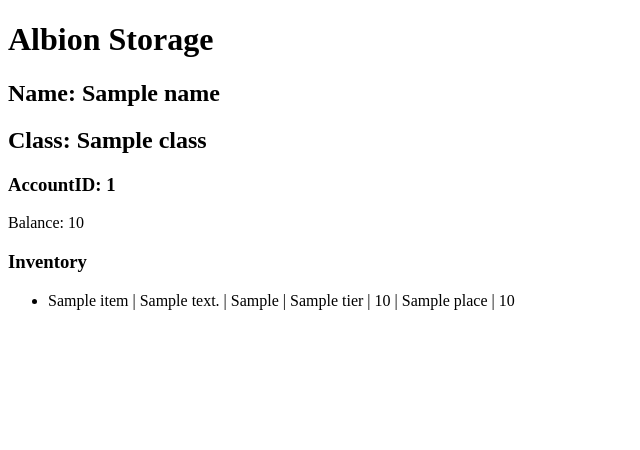
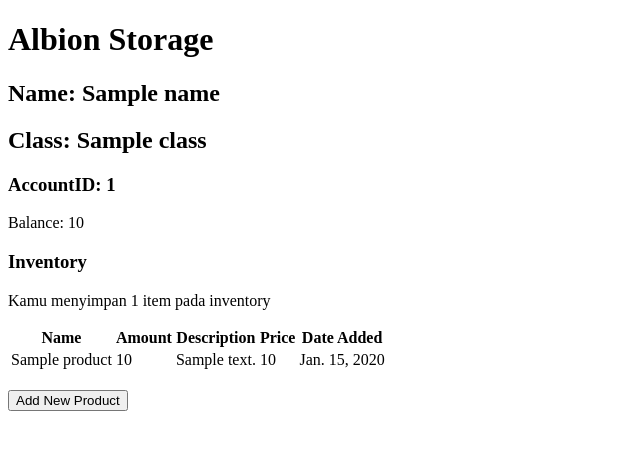
Before and after one commit to hanan-collab/AlbionStorage, a Django app: template main/templates/main.html in a window 1280 px wide. Shown: the top 450 px of the page, without its empty margins (0-640 px from the left). Run offline with Django 4.2, Linux system fonts and the light colour scheme; tables that the repository leaves empty hold one stand-in row (values such as "Sample post"); the template is opened without the code that fills it: values that come from a table or form of the project are taken from there, most other values are stand-ins (such as "Sample title", 1, 10 or a date in 2020).

Commit message:
Tugas 3 DONE

```diff
--- a/main/models.py
+++ b/main/models.py
@@ -5,3 +5,4 @@ class Product(models.Model):
     date_added = models.DateField(auto_now_add=True)
     description = models.TextField()
     amount = models.IntegerField()
+    price = models.IntegerField()
--- a/main/templates/main.html
+++ b/main/templates/main.html
@@ -1,19 +1,48 @@
-<!DOCTYPE html>
-<html>
-<head>
-    <title>Albion Storage</title>
-</head>
-<body>
+{% extends 'base.html' %}
+
+{% block content %}
     <h1>Albion Storage</h1>
     <h2>Name: {{ name }}</h2>
     <h2>Class: {{ class }}</h2>
     <h3>AccountID: {{ accountID }}</h3>
     <p>Balance: {{ balance }}</p>
+    <!-- <p>Balance: {{ balance }}</p> -->
     <h3>Inventory</h3>
-    <ul>
+    <!-- <ul>
         <li>
             <p>{{ item }} | {{ description }} | {{ itemPower }} | {{ tier }} | {{ amount }} | {{ place }} | {{ price }}</p>
         </li>
-    </ul>
-</body>
-</html>
+    </ul> -->
+
+    <p>Kamu menyimpan {{ product_count }} item pada inventory</p>  <!-- Display the product count -->
+
+    <table>
+        <tr>
+            <th>Name</th>
+            <th>Amount</th>
+            <th>Description</th>
+            <th>Price</th>
+            <th>Date Added</th>
+        </tr>
+
+        {% comment %} Berikut cara memperlihatkan data produk di bawah baris ini {% endcomment %}
+        {% for product in products %}
+            <tr>
+                <td>{{product.name}}</td>
+                <td>{{product.amount}}</td>
+                <td>{{product.description}}</td>
+                <td>{{product.price}}</td>
+                <td>{{product.date_added}}</td>
+            </tr>
+        {% endfor %}
+    </table>
+
+    <br />
+
+    <a href="{% url 'main:create_product' %}">
+        <button>
+            Add New Product
+        </button>
+    </a>
+
+{% endblock content %}
--- a/main/urls.py
+++ b/main/urls.py
@@ -1,8 +1,13 @@
 from django.urls import path
-from main.views import show_main
+from main.views import show_main, create_product, show_xml, show_json, show_xml_by_id, show_json_by_id
 
 app_name = 'main'
 
 urlpatterns = [
     path('', show_main, name='show_main'),
+    path('create-product', create_product, name='create_product'),
+    path('xml/', show_xml, name='show_xml'),
+    path('json/', show_json, name='show_json'),
+    path('xml/<int:id>/', show_xml_by_id, name='show_xml_by_id'),
+    path('json/<int:id>/', show_json_by_id, name='show_json_by_id')
 ]
--- a/shopping_list/settings.py
+++ b/shopping_list/settings.py
@@ -55,7 +55,7 @@ ROOT_URLCONF = 'shopping_list.urls'
 TEMPLATES = [
     {
         'BACKEND': 'django.template.backends.django.DjangoTemplates',
-        'DIRS': [],
+        'DIRS': [BASE_DIR / 'templates'], # Tambahkan kode ini
         'APP_DIRS': True,
         'OPTIONS': {
             'context_processors': [
--- a/shopping_list/urls.py
+++ b/shopping_list/urls.py
@@ -21,6 +21,6 @@ from django.contrib import admin
 from django.urls import path
 
 urlpatterns = [
+    path('', include('main.urls')),
     path('admin/', admin.site.urls),
-    path('main/', include('main.urls')),
 ]
--- /dev/null
+++ b/templates/base.html
@@ -0,0 +1,18 @@
+{% load static %}
+<!DOCTYPE html>
+<html lang="en">
+    <head>
+        <meta charset="UTF-8" />
+        <meta
+            name="viewport"
+            content="width=device-width, initial-scale=1.0"
+        />
+        {% block meta %}
+        {% endblock meta %}
+    </head>
+
+    <body>
+        {% block content %}
+        {% endblock content %}
+    </body>
+</html>
```
Also changed, not shown: main/forms.py (added, +7 -0 lines), main/templates/create_product.html (added, +19 -0 lines), main/views.py (+49 -8 lines), README.md, main/migrations/0002_rename_price_product_amount.py (added), main/migrations/0003_product_price.py (added).
